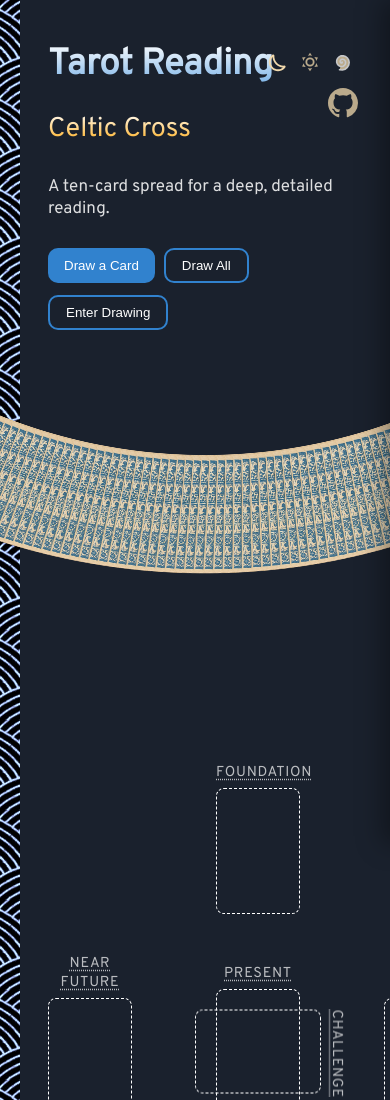
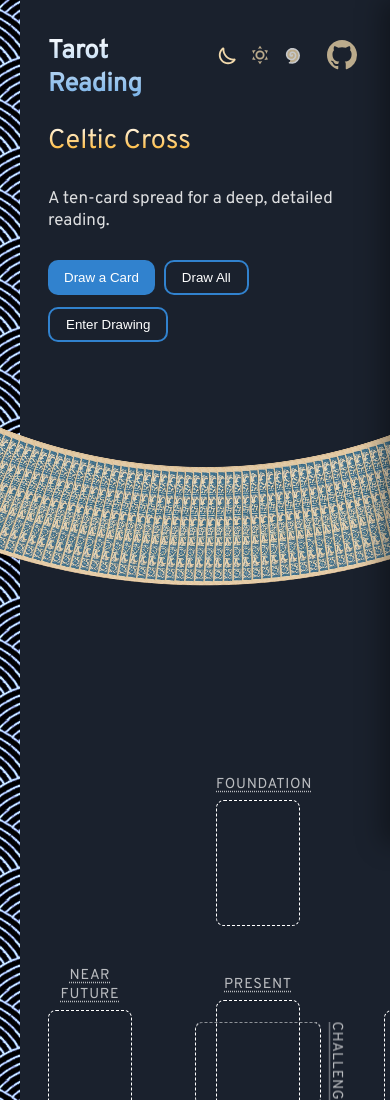
Before and after one commit to evoluteur/tarot-reading, a website: page index.html in a window 390 px wide. Shown: the top 1100 px of the page. Drawn offline with Linux system fonts and the light colour scheme.

Commit message:
fix: layout tweaks

```diff
--- a/css/overrides.css
+++ b/css/overrides.css
@@ -20,13 +20,24 @@
   background: #0288d1 url("themes/evol-blue/spirals.png");
 }
 
-/* GitHub link, just below the theme toggle */
+/* Theme toggle + GitHub link as one row, anchored top right (core.css
+   normally anchors #omg-theme-picker there directly; "static" here lets it
+   sit inline instead, with the gap coming from the flex row). */
+#omg-header-tools {
+  position: absolute;
+  top: 5px;
+  right: 5px;
+  z-index: 200;
+  display: flex;
+  align-items: center;
+  gap: 20px;
+}
+#omg-header-tools #omg-theme-picker {
+  position: static;
+}
+
+/* GitHub link, same look as the theme toggle's icons */
 #omg-github {
-  position: absolute;
-  top: 34px;
-  right: 4px; /* centred under the last toggle icon */
-  margin-top: 12px;
-  z-index: 200;
   display: inline-flex;
   align-items: center;
   justify-content: center;
@@ -47,3 +58,15 @@ html[data-theme="evol-blue"] #omg-github svg {
 #omg-github:focus-visible {
   opacity: 1;
 }
+
+/* keep the title clear of the theme toggle and GitHub link on phones */
+@media only screen and (max-width: 560px) {
+  #omg-header h1 {
+    padding-right: 170px;
+  }
+  #omg-header h1 {
+    font-size: 1.6rem;
+    white-space: normal;
+    overflow: visible;
+  }
+}
--- a/index.html
+++ b/index.html
@@ -49,6 +49,7 @@
   >
     <div id="omg-header">
       <h1>Tarot Reading</h1>
+      <div id="omg-header-tools">
         <div id="omg-theme-picker"></div>
         <a
           id="omg-github"
@@ -62,6 +63,7 @@
               d="M8 0C3.58 0 0 3.58 0 8c0 3.54 2.29 6.53 5.47 7.59.4.07.55-.17.55-.38 0-.19-.01-.82-.01-1.49-2.01.37-2.53-.49-2.69-.94-.09-.23-.48-.94-.82-1.13-.28-.15-.68-.52-.01-.53.63-.01 1.08.58 1.23.82.72 1.21 1.87.87 2.33.66.07-.52.28-.87.51-1.07-1.78-.2-3.64-.89-3.64-3.95 0-.87.31-1.59.82-2.15-.08-.2-.36-1.02.08-2.12 0 0 .67-.21 2.2.82.64-.18 1.32-.27 2-.27.68 0 1.36.09 2 .27 1.53-1.04 2.2-.82 2.2-.82.44 1.1.16 1.92.08 2.12.51.56.82 1.27.82 2.15 0 3.07-1.87 3.75-3.65 3.95.29.25.54.73.54 1.48 0 1.07-.01 1.93-.01 2.2 0 .21.15.46.55.38A8.013 8.013 0 0016 8c0-4.42-3.58-8-8-8z"
             /></svg
         ></a>
+      </div>
     </div>
     <h2 id="spread-title"></h2>
     <div class="content">
```
Also changed, not shown: about.html (+2 -0 lines). Lines whose indentation alone changed are shown as unchanged.
